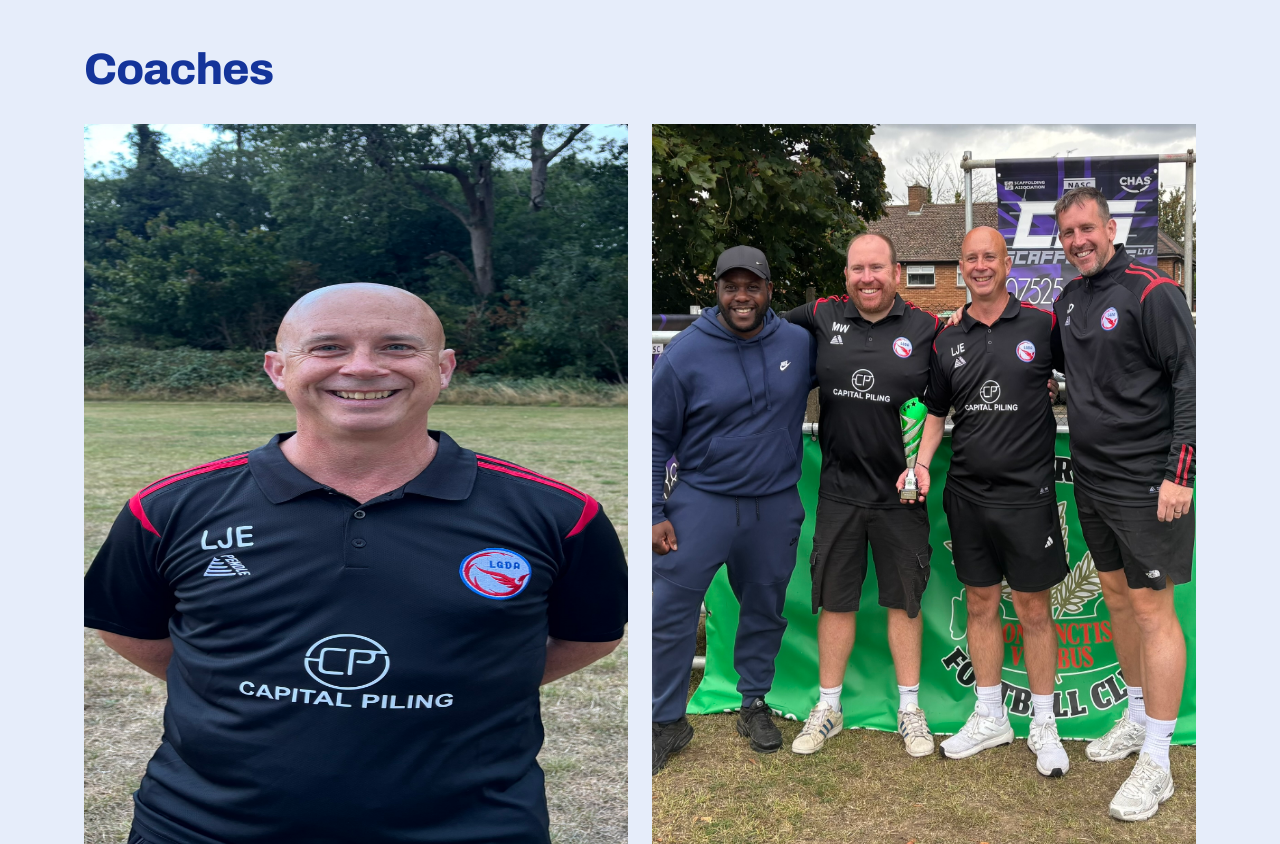
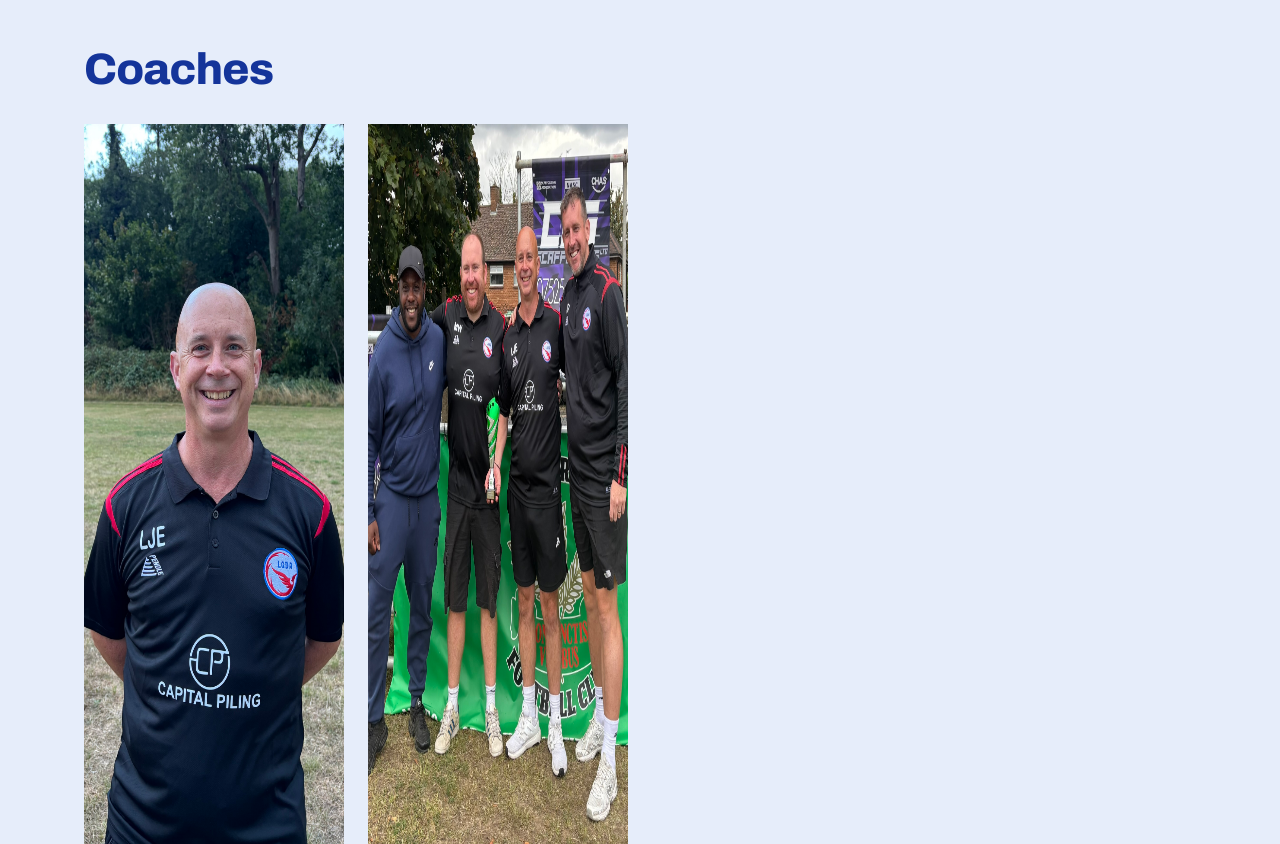
Before and after one commit to lgdacoaches/web, a plain HTML site: page under-15s.html in a window 1280 px wide. Shown: the part 1780-2624 px from the top of the page. Drawn offline with Linux system fonts and the light colour scheme.

Commit message:
Update under-15s.html

```diff
--- a/under-15s.html
+++ b/under-15s.html
@@ -100,7 +100,7 @@
   </ul>
     -->
 </div></section>
-<section class="tint"><div class="wrap"><h2 class="mb-m">Coaches</h2><div class="grid cols-2 keep-2">
+<section class="tint"><div class="wrap"><h2 class="mb-m">Coaches</h2><div class="grid cols-4 keep-2">
 <div><img class="coach-photo" src="assets/images/coaches/lee.jpg" alt="Lee Evans, Under 15s coach" width="600" height="720"><h3 class="name">Lee Evans</h3></div>
 <div><img class="coach-photo" src="assets/images/coaches/15s.jpg" alt="Our under 15s coaches" width="600" height="720"><h3 class="name">Karl Finn, Lee Evans, Matt Wells, John Danslow</h3></div>
 </div></div></section>
```
